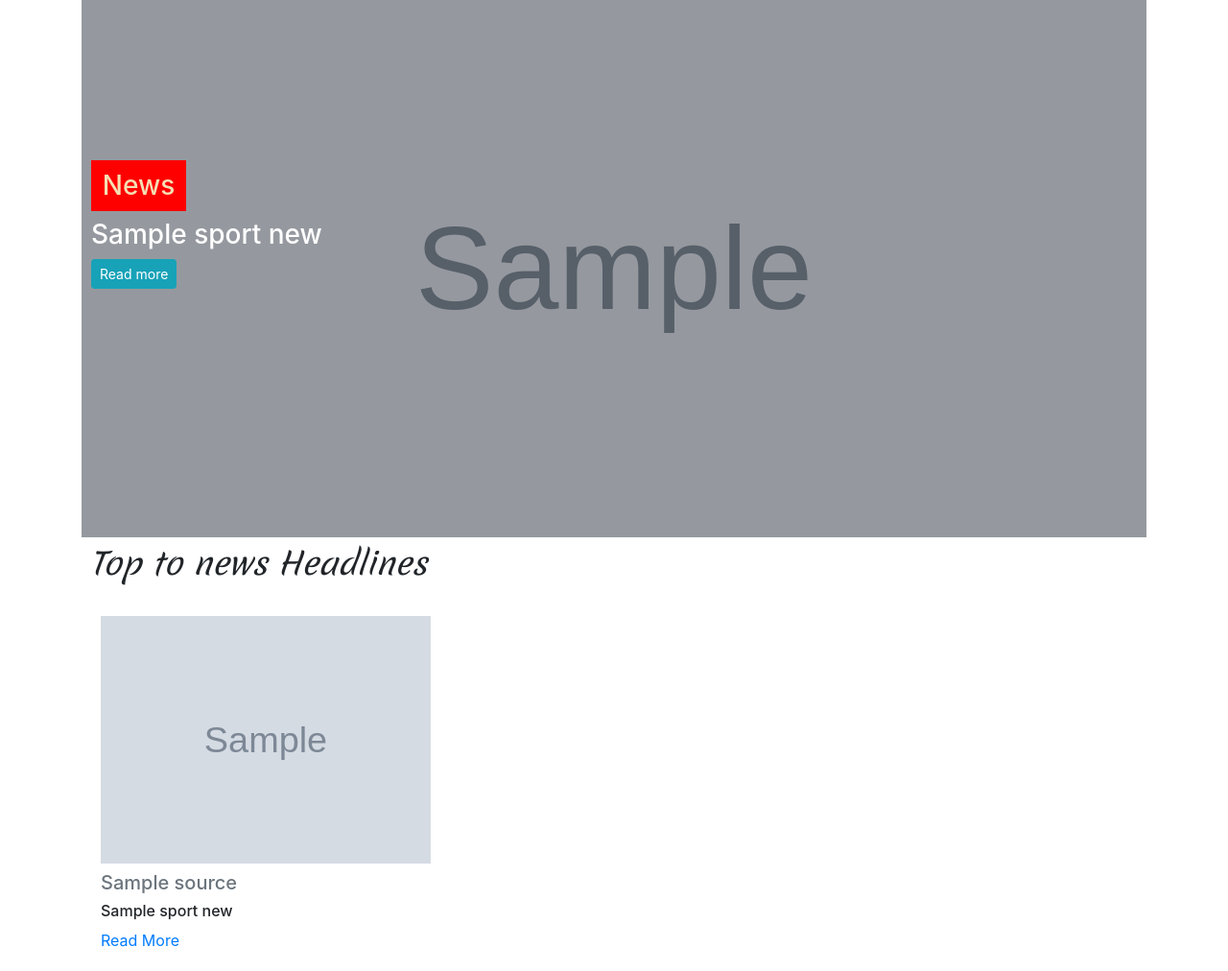
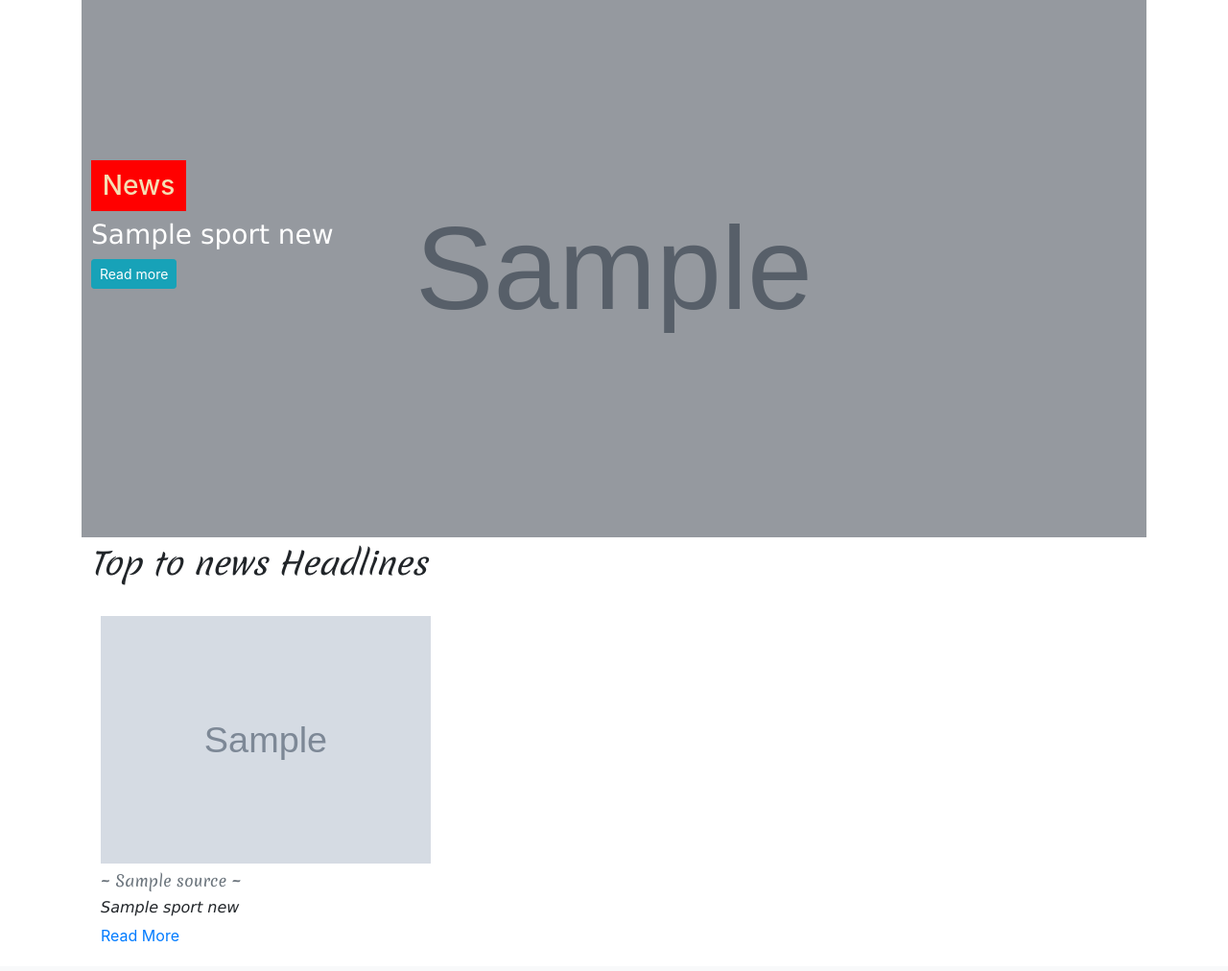
Before and after one commit to Alexotieno1717/News-API, a Flask app: template app/templates/index.html in a window 1280 px wide. Shown: the part 56-1068 px from the top of the page at 96% size. After the commit the page ends 1038 px from the top, so only its background shows below. Run offline with Flask 2, Linux system fonts and the light colour scheme; the template is opened without the code that fills it: most values are stand-ins (such as "Sample title", 1, 10 or a date in 2020); grey boxes marked "Sample" are stand-in pictures; some libraries are stand-ins or nearby versions.

Commit message:
Change the font style of the website

```diff
--- a/app/static/css/main.css
+++ b/app/static/css/main.css
@@ -19,6 +19,7 @@
 }
 .banner-header{
     width: 40%;
+    font-family:Geneva;
 }
 .banner-news{
     background: red;
@@ -31,5 +32,14 @@
 .top{
     font-style: italic;
     font-family: 'Merienda', cursive;
+}
 
+.news-title{
+    font-style: italic;
+    font-family:Geneva;
 }
+
+.news-source-name{
+    font-family: 'Merienda', cursive;
+    font-size: 16px;
+}
--- a/app/templates/index.html
+++ b/app/templates/index.html
@@ -17,12 +17,9 @@
                     <div class="card-body d-flex mt-2" style="width: 24rem;">
                         <div class="card-cont">
                             <img class="img-fluid" width="500" src=" {{ sport_news.urlToImage }} ">
-                            <h5 class="text-muted pt-2">  {{ sport_news.source.name }} </h5>
-                            <h6> {{ sport_news.title }} </h6>
-{#                            <p> {{ sport_news.description }} </p>#}
+                            <h5 class="news-source-name text-muted pt-2"> ~ {{ sport_news.source.name }} ~</h5>
+                            <h6 class="news-title"> {{ sport_news.title }} </h6>
                             <a href=" {{ sport_news.url }} " target="_blank">Read More</a>
-{#                            <p> {{ sport_news.publishedAt|strftime("%d-%Y") }}   </p>#}
-{#                            |strftime("%d-%Y")#}
                         </div>
                     </div>
                 </div>
--- a/app/views.py
+++ b/app/views.py
@@ -7,7 +7,7 @@ from .request import NewsRequests
 def index():
     n = NewsRequests()
     # return news.get_top_headlines()
-    sport_news = n.get_top_headlines(sources='abc')
+    sport_news = n.get_top_headlines(sources='')
     return render_template('index.html', sport=sport_news['articles'])
 
 
```
